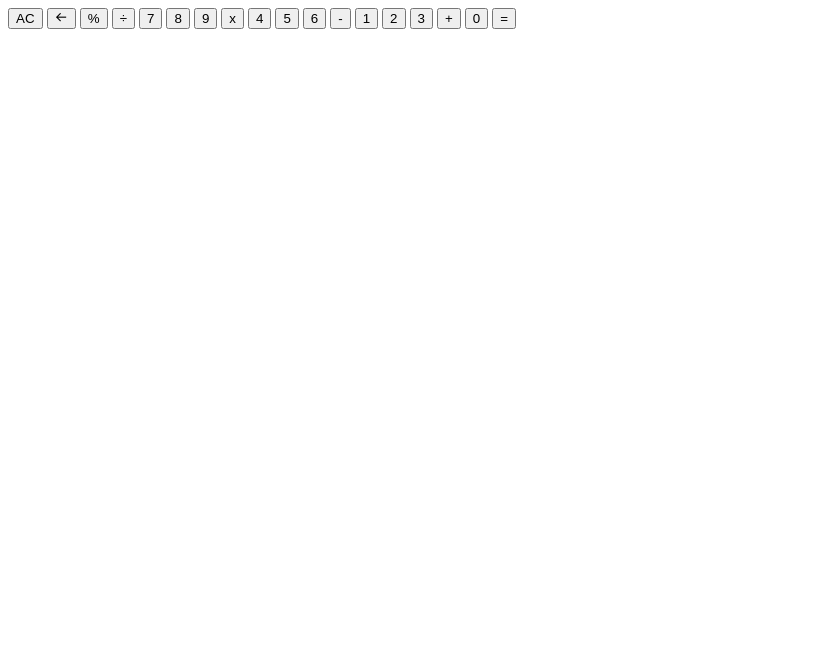
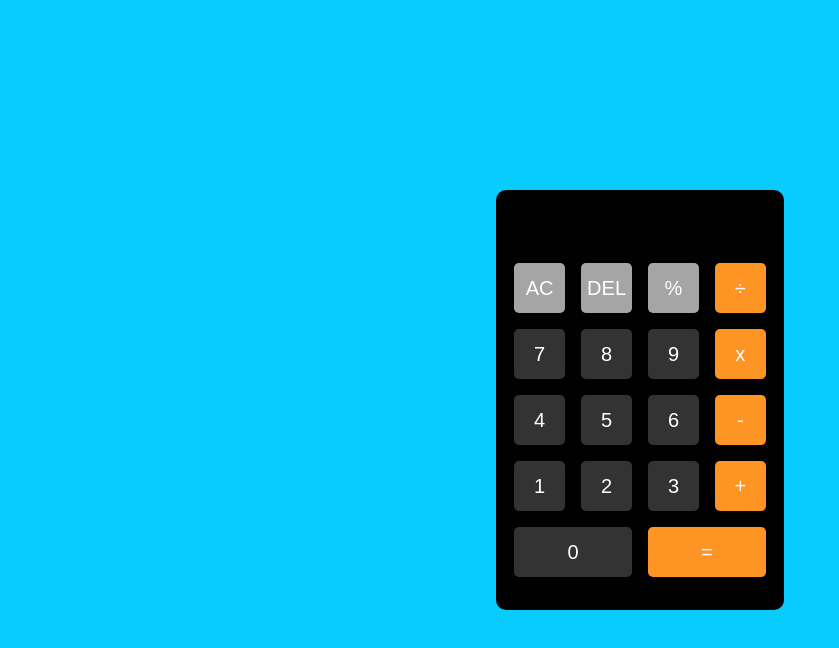
Before and after one commit to Khan1thu/odin-calculator, a plain HTML site: page index.html in a window 1280 px wide. Shown: the whole page, without its empty margins (0-839 px from the left). Drawn offline with nearby package versions, Linux system fonts and the light colour scheme.

Commit message:
CSS done

```diff
--- a/index.html
+++ b/index.html
@@ -10,27 +10,27 @@
 </head>
 <body>
     <div class="container">
-        <div class="result"></div>
+        <h1 class="result"></h1>
 
         <div class="buttons">
-            <button class="button">AC</button>
-            <button class="button"><i class='bx bx-arrow-back'></i></button>
-            <button class="button">&#x25;</button>
-            <button class="button">&#247;</button>
+            <button class="button" style="background-color: #a5a5a5;">AC</button>
+            <button class="button" style="background-color: #a5a5a5;">DEL</button>
+            <button class="button" style="background-color: #a5a5a5;">&#x25;</button>
+            <button class="button" style="background-color: #fd9424;">&#247;</button>
             <button class="button">7</button>
             <button class="button">8</button>
             <button class="button">9</button>
-            <button class="button">x</button>
+            <button class="button" style="background-color: #fd9424;">x</button>
             <button class="button">4</button>
             <button class="button">5</button>
             <button class="button">6</button>
-            <button class="button">-</button>
+            <button class="button" style="background-color: #fd9424;">-</button>
             <button class="button">1</button>
             <button class="button">2</button>
             <button class="button">3</button>
-            <button class="button">+</button>
-            <button class="button">0</button>
-            <button class="button">=</button>
+            <button class="button" style="background-color: #fd9424;">+</button>
+            <button class="button bottom">0</button>
+            <button class="button bottom" style="background-color: #fd9424;">=</button>
         </div>
     </div>
     <script src="script.js"></script>
--- a/style.css
+++ b/style.css
@@ -0,0 +1,55 @@
+body{
+    height: 100vh;
+    background-color: #09ccfe;
+    margin: 0;
+    padding: 0;
+    box-sizing: border-box;
+    font-family: monospace;
+    display: flex;
+    justify-content: center;
+    align-items: center;
+}
+
+.container{
+    padding: 10px;
+    border: 0;
+    border-radius: 10px;
+    background-color: #010101;
+    height: 400px;
+    display: flex;
+    flex-direction: column;
+    justify-content: center;
+    align-items: center;
+}
+
+.result{
+    color: white;
+    margin: 20px 0px;
+}
+
+.buttons{
+    display: grid;
+    grid-template-columns: 1fr 1fr 1fr 1fr;
+    grid-template-rows: auto;
+}
+
+.buttons button{
+    margin: 8px;
+    height: 50px;
+    border-radius: 5px;
+    border: 0;
+    font-size: 20px;
+    background-color: #333333;
+    color: white;
+    cursor: pointer;
+    transition: all 0.07s ease-in;
+}
+
+.buttons button:hover{
+    opacity: 0.5;
+}
+
+.bottom{
+    grid-column: span 2;
+    border-radius: 0;
+}
```
